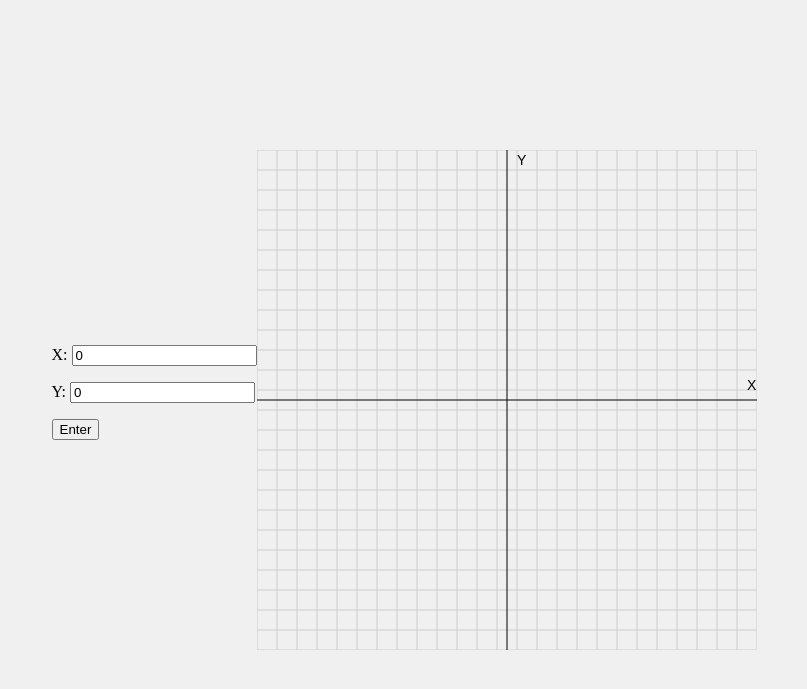
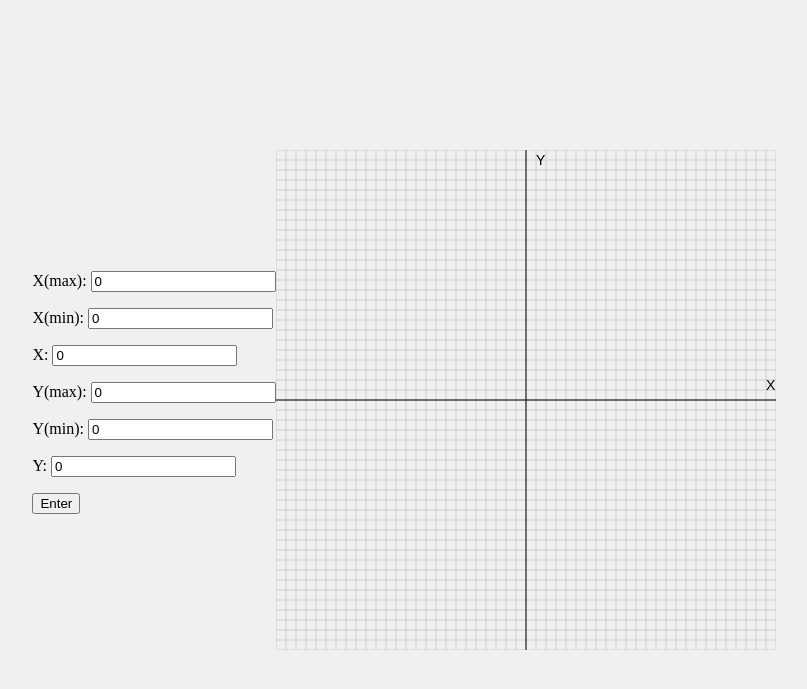
Before and after one commit to luanavidalnn/projeto-cg, a Flask app: page / in a window 1280 px wide. Shown: the top 689 px of the page, without its empty margins (236-1043 px from the left). Run offline with Flask 3, Linux system fonts and the light colour scheme; some libraries are stand-ins or nearby versions.

Commit message:
include xmax,min and ymax,min

```diff
--- a/app.py
+++ b/app.py
@@ -18,8 +18,13 @@ def on_connect():
 @socketio.on('change_coordinates')
 def change_coordinates(data):
     global coordinates
-    coordinates['x'] = data['x']
-    coordinates['y'] = data['y']
+    coordinates['xMax'] = data['xMax']
+    coordinates['xMin'] = data['xMin']
+    coordinates['yMax'] = data['yMax']
+    coordinates['yMin'] = data['yMin']
+    coordinates['x'] = data['xMax'] - data['xMin']
+    coordinates['y'] = data['yMax'] - data['yMin']
+
     emit('update_coordinates', coordinates, broadcast=True)
 
 if __name__ == '__main__':
--- a/templates/index.html
+++ b/templates/index.html
@@ -28,11 +28,22 @@
 </head>
 <body>
     <div>
-        <label for="inputX">X:</label>
-        <input type="number" id="inputX" value="0">
-        <p><label for="inputY">Y:</label>
+        <label for="inputYMax">X(max):</label>
+        <input type="number" id="inputXMax" value="0">
+        <p><label for="inputXMin">X(min):</label>
+        <input type="number" id="inputxMin" value="0"></p>
+        <p><label for="outputX">X:</label>
+        <input type="number" id="inputX" value="0"></p>
+
+        <label for="inputYMax">Y(max):</label>
+        <input type="number" id="inputYMax" value="0">
+        <p><label for="inputYMin">Y(min):</label>
+        <input type="number" id="inputYMin" value="0"></p>
+        <p><label for="outputY">Y:</label>
         <input type="number" id="inputY" value="0"></p>
+
         <p><button id="drawButton">Enter</button></p>
+
     </div>
     <canvas id="glCanvas"  width="500" height="500"></canvas>
     <script src="https://cdnjs.cloudflare.com/ajax/libs/socket.io/4.0.1/socket.io.js"></script>
@@ -64,7 +75,7 @@
 
         function drawCartesianPlane() {
             ctx.clearRect(0, 0, width, height);
-            drawGrid(20);
+            drawGrid(10);
 
             ctx.beginPath();
             ctx.moveTo(0, height / 2);
@@ -102,7 +113,7 @@
             const y = parseFloat(inputY.value);
 
             if (!isNaN(x) && !isNaN(y)) {
-                socket.emit('change_coordinates', { x: x, y: y });
+                socket.emit('change_coordinates', { x: x, y: y, xMax: inputXMax, yMax: inputYMax, xMin: inputXMin, yMin: inputYMin });
             }
         });
     </script>
```
